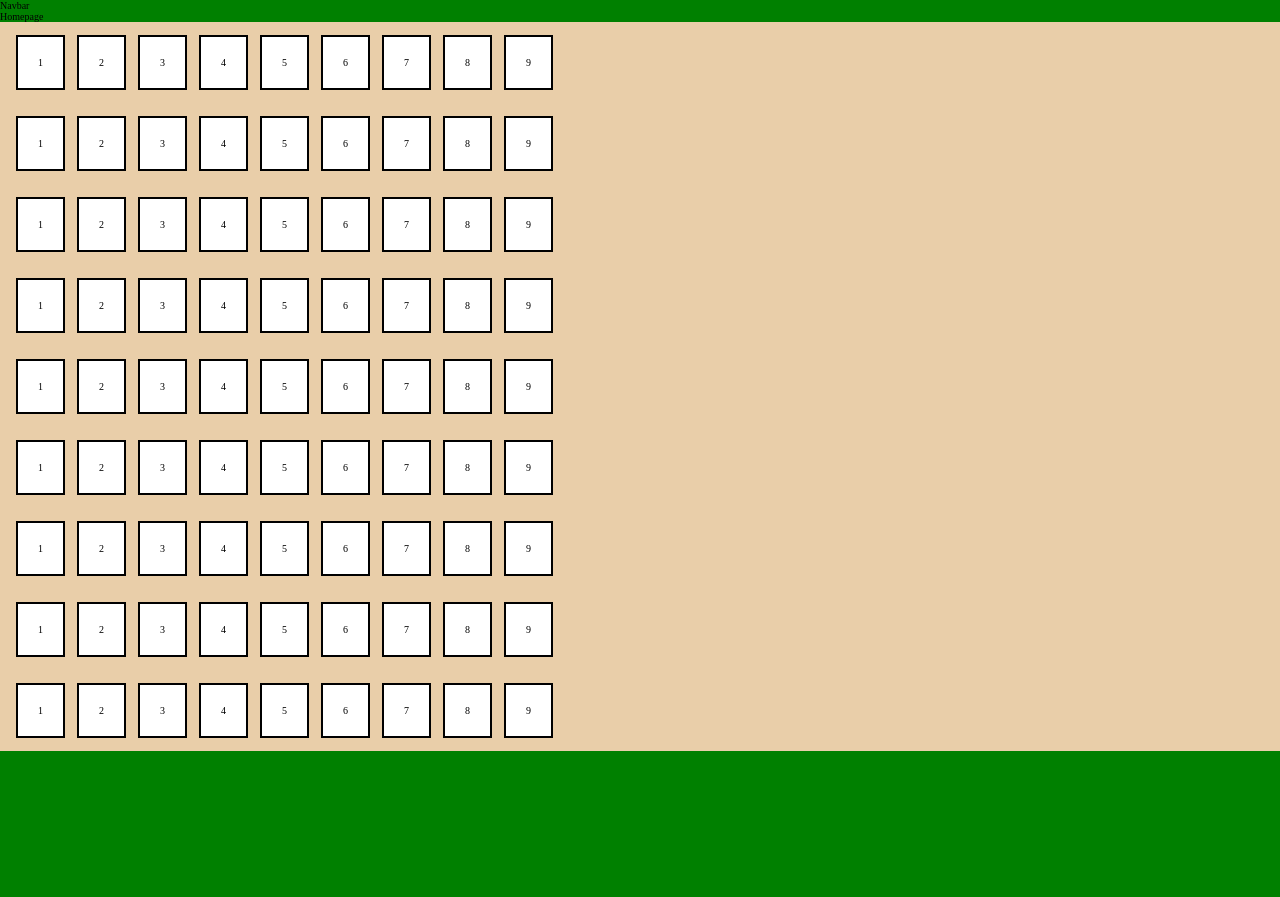
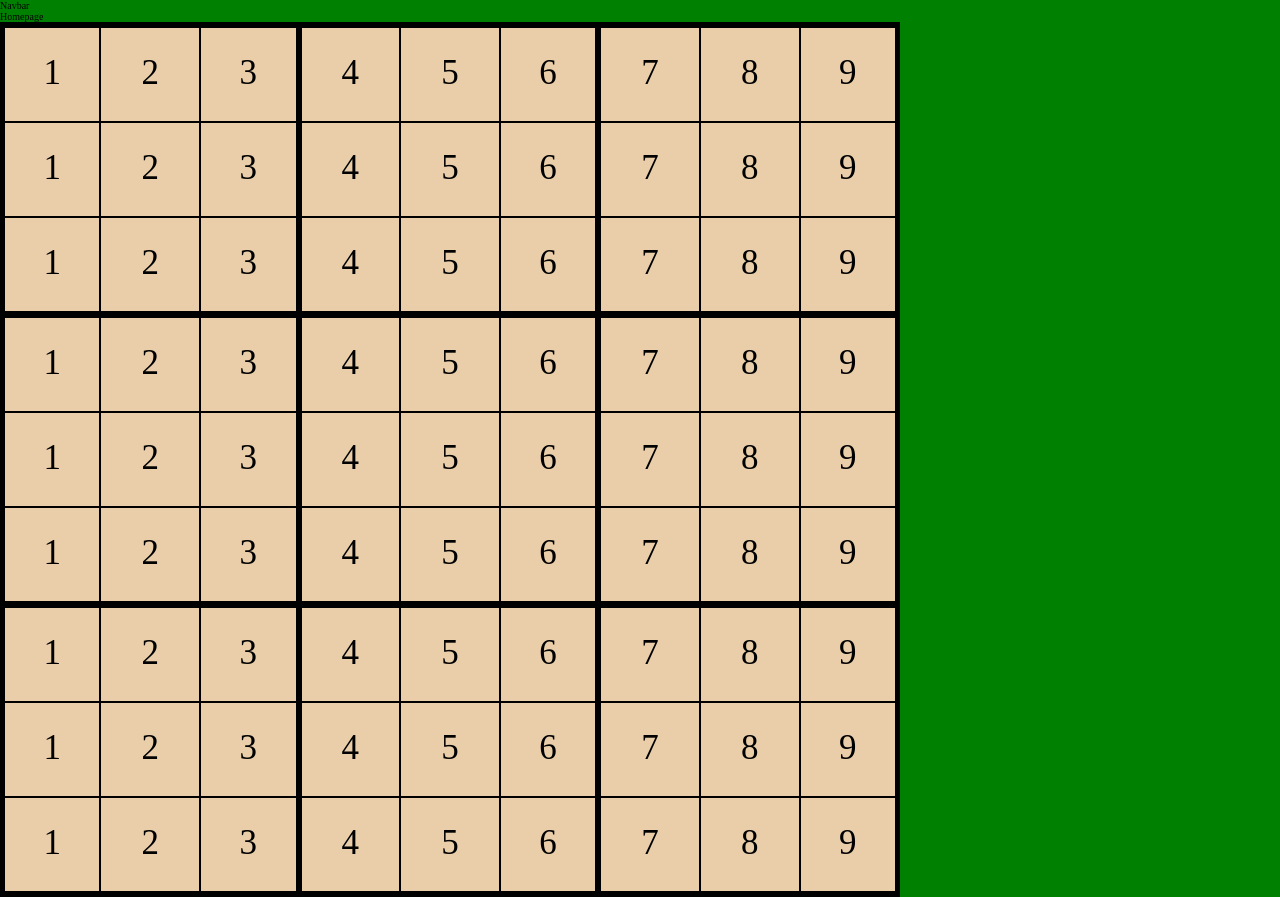
Before and after one commit to Website-Slammers/Su-Do-Ku, a React app: page / in a window 1280 px wide. Before the commit the page ends 800 px from the top, so only its background shows below. Built offline with nearby package versions, Linux system fonts and the light colour scheme.

Commit message:
style sudoku puzzle boxes and borders:

```diff
--- a/src/components/sass/components/_flexbox.scss
+++ b/src/components/sass/components/_flexbox.scss
@@ -1,3 +1,5 @@
 .flexbox {
   display: flex;
+  justify-content: center;
+  align-items: center;
 }
--- a/src/components/sass/components/_puzzle.scss
+++ b/src/components/sass/components/_puzzle.scss
@@ -1,18 +1,62 @@
 .puzzle {
-  justify-content: center;
+  width: 90rem;
+
 
   &__row {
+    font-size: 3.5rem;
+    flex: 0 0 100%;
+    background-color: transparent;
+
+
     display: flex;
     flex-direction: row;
-    padding: 1rem;
-    background-color: $color-puzzle-default;
+    justify-content: center;
+    align-items: center;
+    gap: 0;
+
+    // Borders
+
+    &:first-of-type {
+      border-top: 5px solid $color-black;
+    }
+
+    &:last-of-type {
+      border-bottom: 5px solid $color-black;
+    }
+
+    &:nth-child(3) {
+      border-bottom: 5px solid $color-black;
+    }
+
+    &:nth-child(6) {
+      border-bottom: 5px solid $color-black;
+    }
   }
 
   &__number-box {
-    display: flex;
-    padding: 2rem;
-    background-color: $color-white;
-    border: 2px solid $color-black;
-    margin: .3rem .6rem;
+    box-sizing: border-box;
+    padding: 2.5rem;
+    // flex: 0 0 10%;
+    width: 11.11111rem;
+    height: 9.5rem;
+    background-color: $color-puzzle-default;
+    border: .5px solid $color-black;
+    text-align: center;
+
+    &:nth-child(3) {
+      border-right: 5px solid $color-black;
+    }
+
+    &:nth-child(6) {
+      border-right: 5px solid $color-black;
+    }
+
+    &:first-of-type {
+      border-left: 5px solid $color-black;
+    }
+
+    &:last-of-type {
+      border-right: 5px solid $color-black;
+    }
   }
 }
```
Also changed, not shown: src/components/css/style.css.
